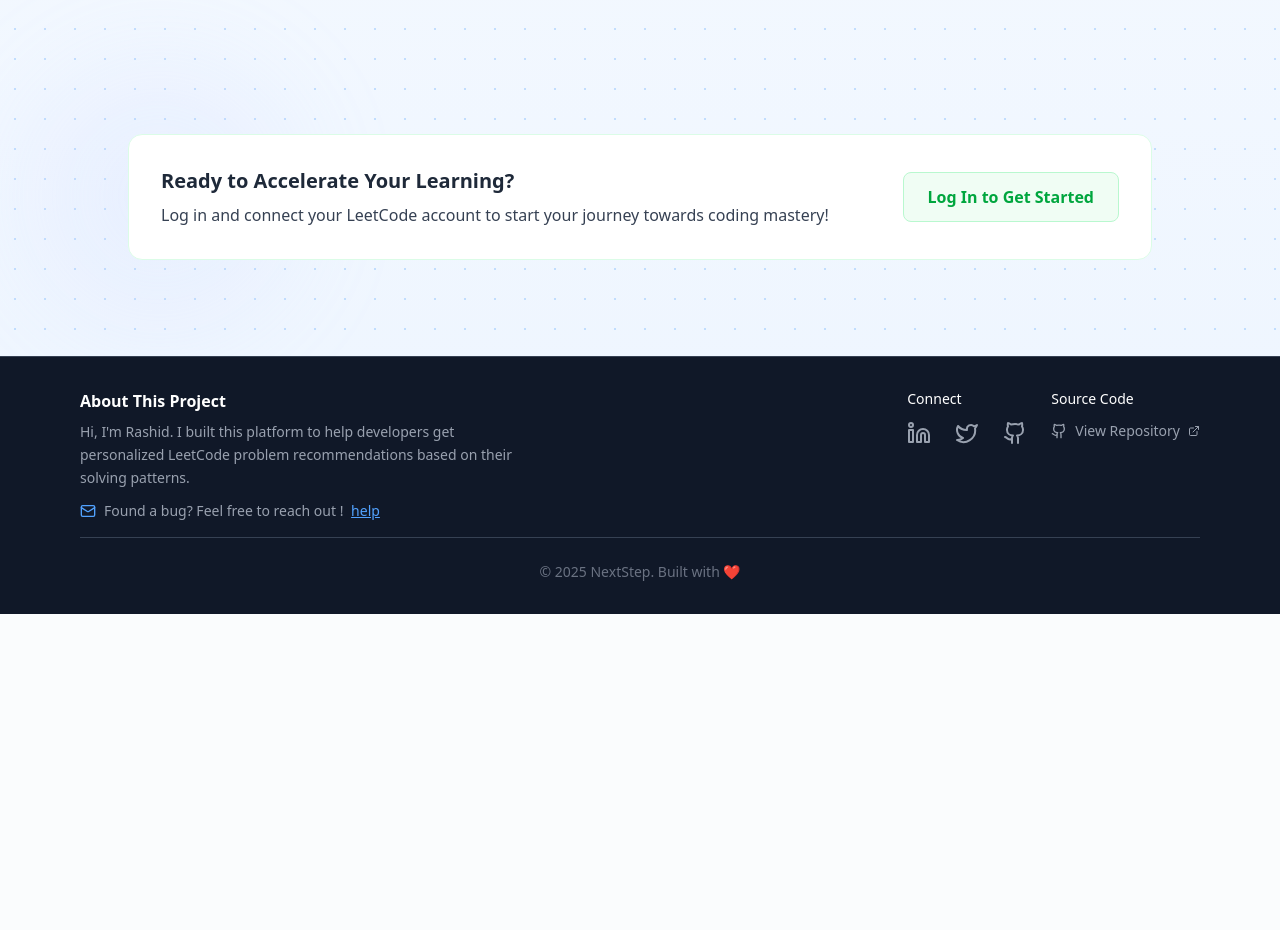
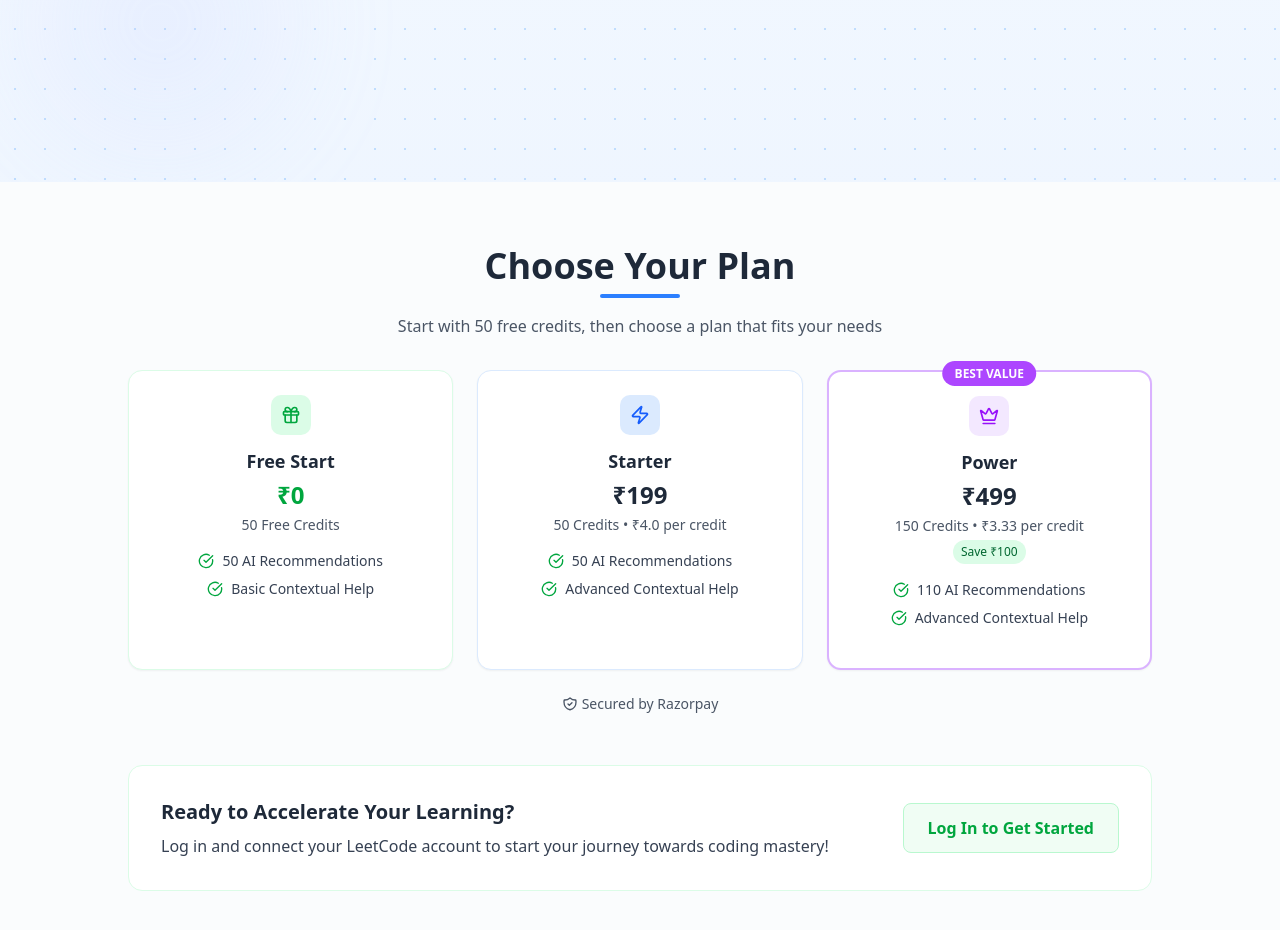
Before and after one commit to Rashid-123/ContestX, a Next.js app in the folder client/: page / in a window 1280 px wide. Shown: the part 1520-2450 px from the top of the page. Before the commit the page ends 2134 px from the top, so only its background shows below. Built offline with nearby package versions, Linux system fonts and the light colour scheme; no server answers.

Commit message:
hero section

```diff
--- a/client/src/app/payment/page.jsx
+++ b/client/src/app/payment/page.jsx
@@ -125,9 +125,9 @@ export default function Payment() {
                             </div>
                             <h3 className="text-lg sm:text-xl md:text-2xl font-bold text-gray-800 mb-2">Starter</h3>
                             <div className="mb-4">
-                                <span className="text-3xl sm:text-4xl md:text-5xl font-bold text-gray-800">₹100</span>
+                                <span className="text-3xl sm:text-4xl md:text-5xl font-bold text-gray-800">₹199</span>
                             </div>
-                            <p className="text-gray-600">50 Credits • ₹2.0 per credit</p>
+                            <p className="text-gray-600">50 Credits • ₹4.0 per credit</p>
                         </div>
 
                         <div className="space-y-3 sm:space-y-4 mb-6 sm:mb-8">
@@ -143,7 +143,7 @@ export default function Payment() {
                         </div>
 
                         <button
-                            onClick={() => handleBuyCredits(100, 50)}
+                            onClick={() => handleBuyCredits(199, 50)}
                             className="w-full bg-blue-500 text-white py-3 sm:py-4 px-4 sm:px-6 rounded-lg text-sm sm:text-base font-semibold hover:bg-white hover:text-gray-600 border border-blue-400 transition-colors"
                         >
                             Get Starter Plan
@@ -164,11 +164,11 @@ export default function Payment() {
                             </div>
                             <h3 className="text-lg sm:text-xl md:text-2xl font-bold text-gray-800 mb-2">Power</h3>
                             <div className="mb-4">
-                                <span className="text-3xl sm:text-4xl md:text-5xl font-bold text-gray-800">₹200</span>
+                                <span className="text-3xl sm:text-4xl md:text-5xl font-bold text-gray-800">₹499</span>
                             </div>
-                            <p className="text-gray-600">110 Credits • ₹1.8 per credit</p>
+                            <p className="text-gray-600">150 Credits • ₹3.33 per credit</p>
                             <div className="inline-block bg-green-100 text-green-800 px-3 py-1 rounded-full text-sm font-medium mt-2">
-                                Save ₹20
+                                save ₹100
                             </div>
                         </div>
 
@@ -185,7 +185,7 @@ export default function Payment() {
                         </div>
 
                         <button
-                            onClick={() => handleBuyCredits(200, 110)}
+                            onClick={() => handleBuyCredits(499, 150)}
                             className="w-full bg-purple-500 text-white py-3 sm:py-4 px-4 sm:px-6 rounded-lg text-sm sm:text-base font-semibold hover:bg-white hover:text-gray-600 border border-purple-400 transition-colors"
                         >
                             Get Power Plan
--- a/client/src/components/Hero.jsx
+++ b/client/src/components/Hero.jsx
@@ -1,6 +1,6 @@
 "use client";
 
-import { ArrowRight, CheckCircle } from "lucide-react";
+import { ArrowRight, CheckCircle, Zap, Crown, Gift } from "lucide-react";
 import { useEffect } from "react";
 export default function Hero() {
 
@@ -13,7 +13,7 @@ export default function Hero() {
     }, [])
 
     return (
-
+        <div>
             <div className="relative overflow-hidden bg-gradient-to-b from-white to-blue-50 py-12 sm:py-16 md:py-20 lg:py-24">
                 {/* Improved background pattern with better contrast and animation */}
                 <div
@@ -183,7 +183,108 @@ export default function Hero() {
 
 
 
-                <div className="mt-12 max-w-5xl mx-auto">
+
+                </div>
+            </div>
+            <div className="px-5 max-w-6xl mx-auto">
+                <div className="mt-16 mb-12 max-w-5xl mx-auto">
+                    <div className="text-center mb-8">
+                        <h2 className="text-3xl font-extrabold text-gray-800 sm:text-4xl mb-2">Choose Your Plan</h2>
+                        <div className="h-1 w-20 bg-blue-500 mx-auto rounded-full mb-4"></div>
+                        <p className="text-sm sm:text-base text-gray-600">Start with 50 free credits, then choose a plan that fits your needs</p>
+
+                    </div>
+
+                    <div className="grid grid-cols-1 md:grid-cols-3 gap-4 sm:gap-6">
+                        {/* Free Plan */}
+                        <div className="bg-white rounded-xl p-4 sm:p-6 border border-green-100 shadow-xs hover:shadow-sm transition-all duration-300">
+                            <div className="text-center mb-4">
+                                <div className="inline-flex items-center justify-center w-10 h-10 bg-green-100 rounded-lg mb-3">
+                                    <Gift className="h-5 w-5 text-green-600" />
+                                </div>
+                                <h3 className="text-lg font-bold text-gray-800 mb-1">Free Start</h3>
+                                <div className="text-2xl font-bold text-green-600 mb-1">₹0</div>
+                                <p className="text-sm text-gray-600">50 Free Credits</p>
+                            </div>
+                            <div className="flex flex-col items-center space-y-2 mb-4">
+                                <div className="flex items-center gap-2 text-sm">
+                                    <CheckCircle className="h-4 w-4 text-green-600 flex-shrink-0" />
+                                    <span className="text-gray-700">50 AI Recommendations</span>
+                                </div>
+                                <div className="flex items-center gap-2 text-sm">
+                                    <CheckCircle className="h-4 w-4 text-green-600 flex-shrink-0" />
+                                    <span className="text-gray-700">Basic Contextual Help</span>
+                                </div>
+                            </div>
+                        </div>
+
+                        {/* Starter Plan */}
+                        <div className="bg-white rounded-xl p-4 sm:p-6 border border-blue-100 shadow-xs hover:shadow-sm transition-all duration-300">
+                            <div className="text-center mb-4">
+                                <div className="inline-flex items-center justify-center w-10 h-10 bg-blue-100 rounded-lg mb-3">
+                                    <Zap className="h-5 w-5 text-blue-600" />
+                                </div>
+                                <h3 className="text-lg font-bold text-gray-800 mb-1">Starter</h3>
+                                <div className="text-2xl font-bold text-gray-800 mb-1">₹199</div>
+                                <p className="text-sm text-gray-600">50 Credits • ₹4.0 per credit</p>
+                            </div>
+                            <div className="flex flex-col items-center space-y-2 mb-4">
+                                <div className="flex items-center gap-2 text-sm">
+                                    <CheckCircle className="h-4 w-4 text-green-600 flex-shrink-0" />
+                                    <span className="text-gray-700">50 AI Recommendations</span>
+                                </div>
+                                <div className="flex items-center gap-2 text-sm">
+                                    <CheckCircle className="h-4 w-4 text-green-600 flex-shrink-0" />
+                                    <span className="text-gray-700">Advanced Contextual Help</span>
+                                </div>
+                            </div>
+                        </div>
+
+                        {/* Power Plan */}
+                        <div className="bg-white rounded-xl p-4 sm:p-6 border-2 border-purple-300 shadow-xs hover:shadow-sm transition-all duration-300 relative">
+                            <div className="absolute -top-3 left-1/2 transform -translate-x-1/2">
+                                <span className="bg-purple-500 text-white px-3 py-1 rounded-full text-xs font-semibold">
+                                    BEST VALUE
+                                </span>
+                            </div>
+                            <div className="text-center mb-4">
+                                <div className="inline-flex items-center justify-center w-10 h-10 bg-purple-100 rounded-lg mb-3">
+                                    <Crown className="h-5 w-5 text-purple-600" />
+                                </div>
+                                <h3 className="text-lg font-bold text-gray-800 mb-1">Power</h3>
+                                <div className="text-2xl font-bold text-gray-800 mb-1">₹499</div>
+                                <p className="text-sm text-gray-600">150 Credits • ₹3.33 per credit</p>
+                                <div className="inline-block bg-green-100 text-green-800 px-2 py-1 rounded-full text-xs font-medium mt-1">
+                                    Save ₹100
+                                </div>
+                            </div>
+                            <div className="flex flex-col items-center space-y-2 mb-4">
+                                <div className="flex items-center gap-2 text-sm">
+                                    <CheckCircle className="h-4 w-4 text-green-600 flex-shrink-0" />
+                                    <span className="text-gray-700">110 AI Recommendations</span>
+                                </div>
+                                <div className="flex items-center gap-2 text-sm">
+                                    <CheckCircle className="h-4 w-4 text-green-600 flex-shrink-0" />
+                                    <span className="text-gray-700">Advanced Contextual Help</span>
+                                </div>
+                            </div>
+                        </div>
+                    </div>
+
+                    <div className="text-center mt-6">
+                        <p className="text-sm text-gray-600">
+                            <span className="inline-flex items-center gap-1">
+                                <svg className="h-4 w-4" fill="none" viewBox="0 0 24 24" stroke="currentColor">
+                                    <path strokeLinecap="round" strokeLinejoin="round" strokeWidth={2} d="M9 12l2 2 4-4m5.618-4.016A11.955 11.955 0 0112 2.944a11.955 11.955 0 01-8.618 3.04A12.02 12.02 0 003 9c0 5.591 3.824 10.29 9 11.622 5.176-1.332 9-6.03 9-11.622 0-1.042-.133-2.052-.382-3.016z" />
+                                </svg>
+                                Secured by Razorpay
+                            </span>
+                        </p>
+                    </div>
+                </div>
+
+
+                <div className="m-12 max-w-5xl mx-auto">
                     <div className="bg-white rounded-xl p-4 sm:p-8 border border-green-100 ">
                         <div className="flex flex-col md:flex-row items-center justify-between gap-6">
                             <div className="text-center md:text-left">
@@ -196,14 +297,14 @@ export default function Hero() {
                             </div>
                             <a
                                 href="/login"
-                                className="w-full md:w-auto inline-block px-4 sm:px-6 py-2.5 sm:py-3 bg-green-50 text-green-600 text-sm sm:text-base font-semibold rounded-md border border-green-200 hover:bg-green-300 transition duration-300 text-center"
+                                className="w-full md:w-auto inline-block px-4 sm:px-6 py-2.5 sm:py-3 bg-green-50 text-green-600 text-sm sm:text-base font-semibold rounded-md border border-green-200 hover:bg-green-200 transition duration-300 text-center"
                             >
                                 Log In to Get Started
                             </a>
                         </div>
                     </div>
-                </div>
-            </div>
+                </div></div>
+
         </div>
     );
 };
```
Lines whose indentation alone changed are shown as unchanged.
